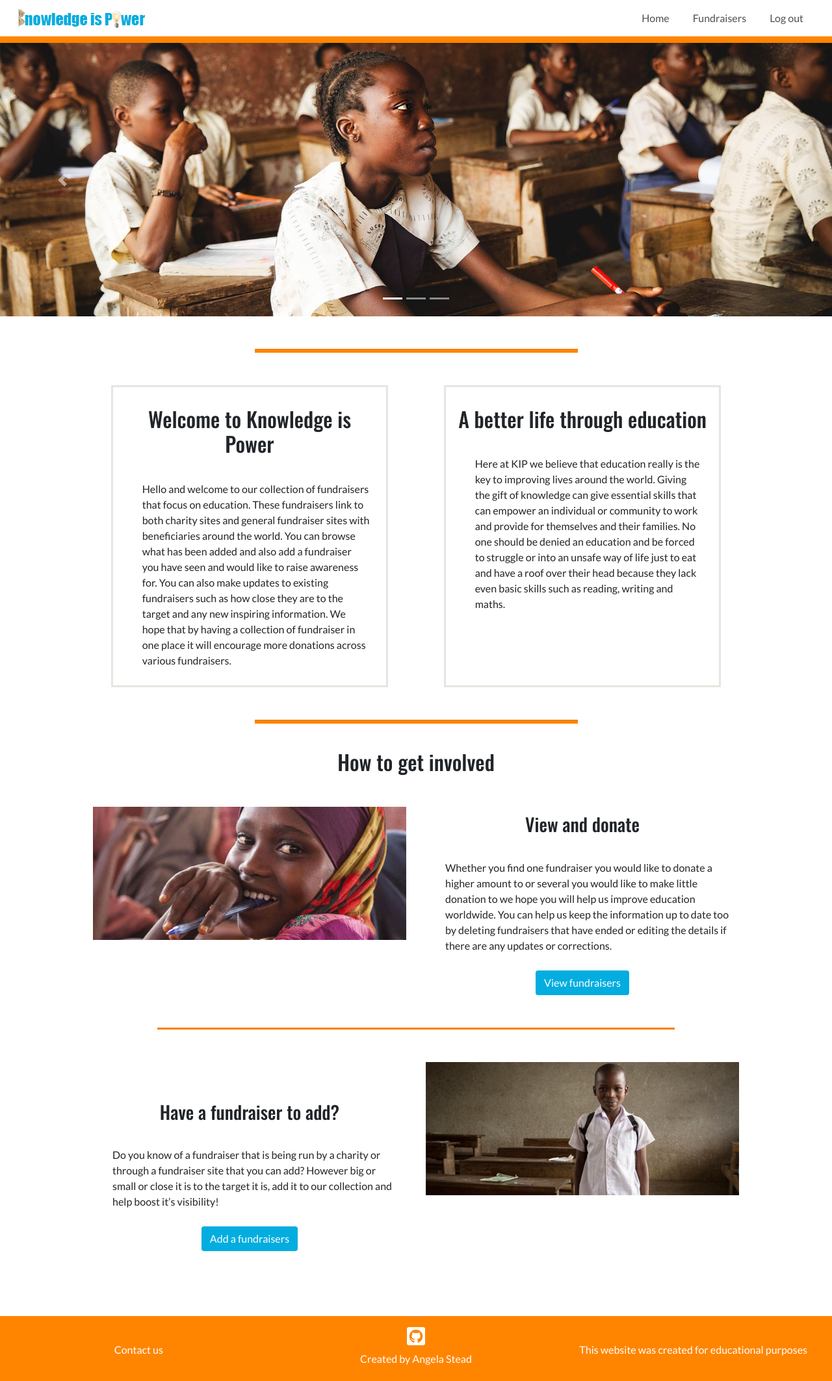
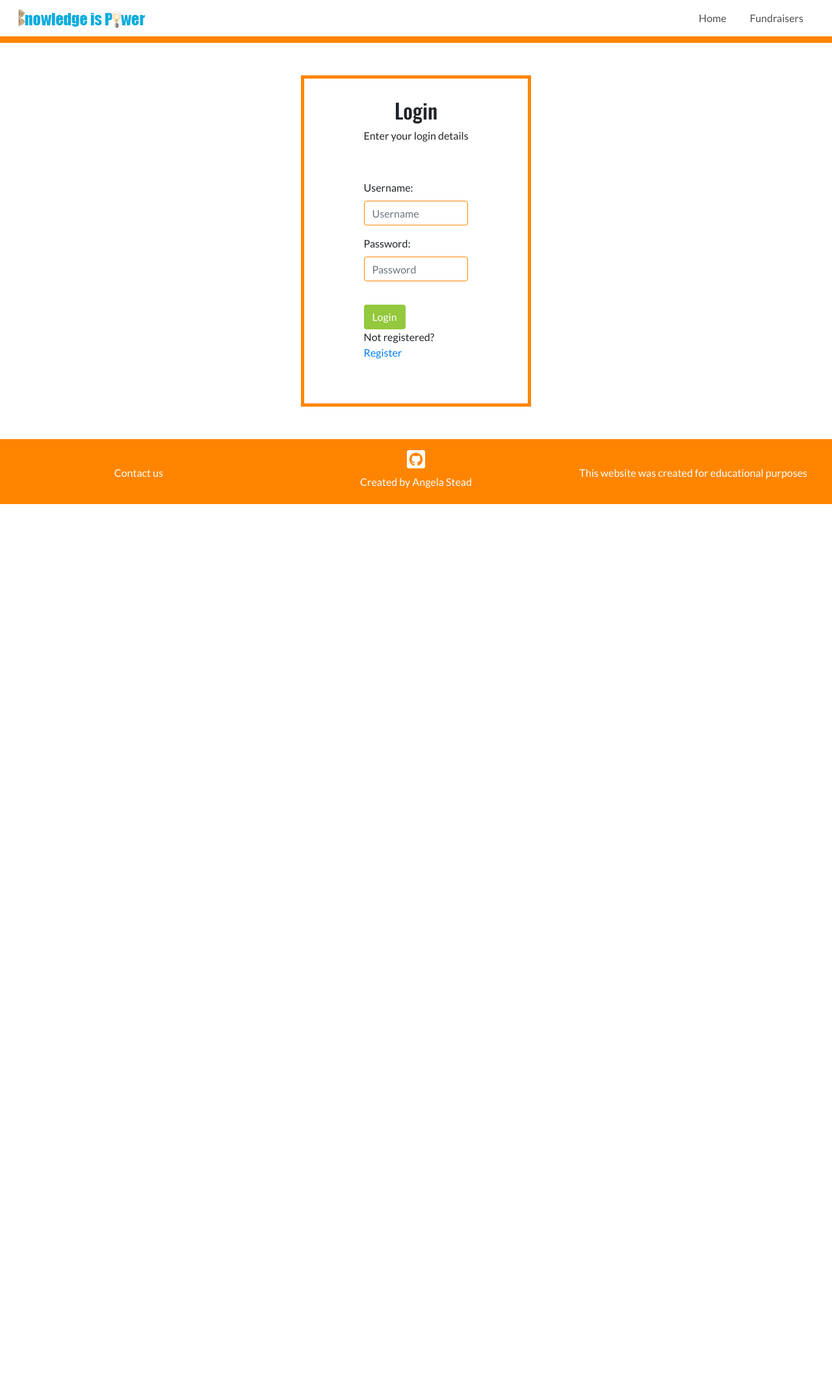
Before and after one commit to Angie55/MilestoneThree_KnowlegeisPower, a Flask app: page / in a window 1280 px wide. Shown: the whole page at 65% size. After the commit the page ends 776 px from the top, so only its background shows below. Run offline with Flask 2, Linux system fonts and the light colour scheme; some libraries are stand-ins or nearby versions.

Commit message:
eddyed requirements to remove bcrypt and tried to get login working, it still needs work

```diff
--- a/app.py
+++ b/app.py
@@ -19,18 +19,10 @@
 
 
 # displays home page
-@app.route('/')
-@app.route('/index')
-def index():
-    return render_template("index.html")
-
-# displays to home page
-@app.route('/contact_us')
-def contact_us():
-    return render_template("contact-us.html")
 
 # route to login page
-@app.route('/login', methods=['GET', 'POST'])
+@app.route('/')
+@app.route('/login', methods=['POST', 'GET'])
 def login():
     """Function for handling the logging in of users"""
     if 'logged_in' in session:  # Check is already logged in
@@ -39,10 +31,10 @@
     if request.method == 'POST':
         user = mongo.db.users
         logged_in_user = user.find_one({
-                                'name': request.form['username'].title()})
+                                'username': request.form['username'].title()})
 
         if logged_in_user:
-            if check_password_hash(logged_in_user['pass'],
+            if check_password_hash(logged_in_user['password'],
                                    request.form['password']):
                 session['username'] = request.form['username']
                 session['logged_in'] = True
@@ -50,7 +42,6 @@
             flash('Sorry incorrect password!')
             return redirect(url_for('login'))
     return render_template('login.html')
-
 
 @app.route('/register', methods=['GET', 'POST'])
 def register():
@@ -75,11 +66,24 @@
         return redirect(url_for('register'))
     return render_template('register.html')
 
+
 @app.route('/logout')
 def logout():
     """Logs the user out and redirects to home"""
     session.clear()  # Kill session
     return redirect(url_for('login'))
+
+
+@app.route('/index')
+def index():
+    return render_template("index.html")
+
+# displays to home page
+@app.route('/contact_us')
+def contact_us():
+    return render_template("contact-us.html")
+
+
 
 
 # Read
@@ -90,9 +94,7 @@
 
     """
     The code below displays a limited number of fundraisers on a page
-    with pagination. The num of fundraisers is counted and a limit per
-    page set with a number added each time the page limit is exceeded
-    view that page would be added.
+    with pagination.
     It also sorts the fundraisers by ID in decending order so the newset
     one added is at the top of page 1.
     """
--- a/requirements.txt
+++ b/requirements.txt
@@ -1,14 +1,11 @@
 astroid==1.6.6
 awscli==1.16.286
-bcrypt==3.1.7
 botocore==1.13.22
-cffi==1.13.2
 colorama==0.4.1
 Django==2.0.2
 dnspython==1.16.0
 docutils==0.15.2
 Flask==1.1.1
-Flask-Bcrypt==0.7.1
 Flask-PyMongo==2.3.0
 ikp3db==1.4.1
 isort==4.3.21
@@ -21,7 +18,6 @@
 parso==0.1.1
 pbr==5.4.3
 pyasn1==0.4.8
-pycparser==2.19
 pylint==1.8.1
 pylint-django==0.8.0
 pylint-flask==0.5
--- a/templates/login.html
+++ b/templates/login.html
@@ -46,7 +46,7 @@
             <div class="">
                 <h2 class="headers-position">Login</h2>
                 <p class="text-center">Enter your login details</p>
-                <form class="log-reg-content" action="" method="POST">
+                <form class="log-reg-content" action="{{ url_for('login')}}" method="POST">
                     {% with messages = get_flashed_messages() %} {% if messages %} {% for message in messages %}
                     <p class="flashMessage">{{ message }}</p>
                     {% endfor %} {% endif %} {% endwith %}
@@ -56,7 +56,7 @@
                     </div>
                     <div class="form-group">
                         <label for="password">Password:</label>
-                        <input type="password" name="pass" class="form-control" id="log-password" placeholder="Password" required>
+                        <input type="password" name="password" class="form-control" id="log-password" placeholder="Password" required>
                     </div>
 
                     <button type="submit" class="btn form-btn green-button">Login</button>
```
